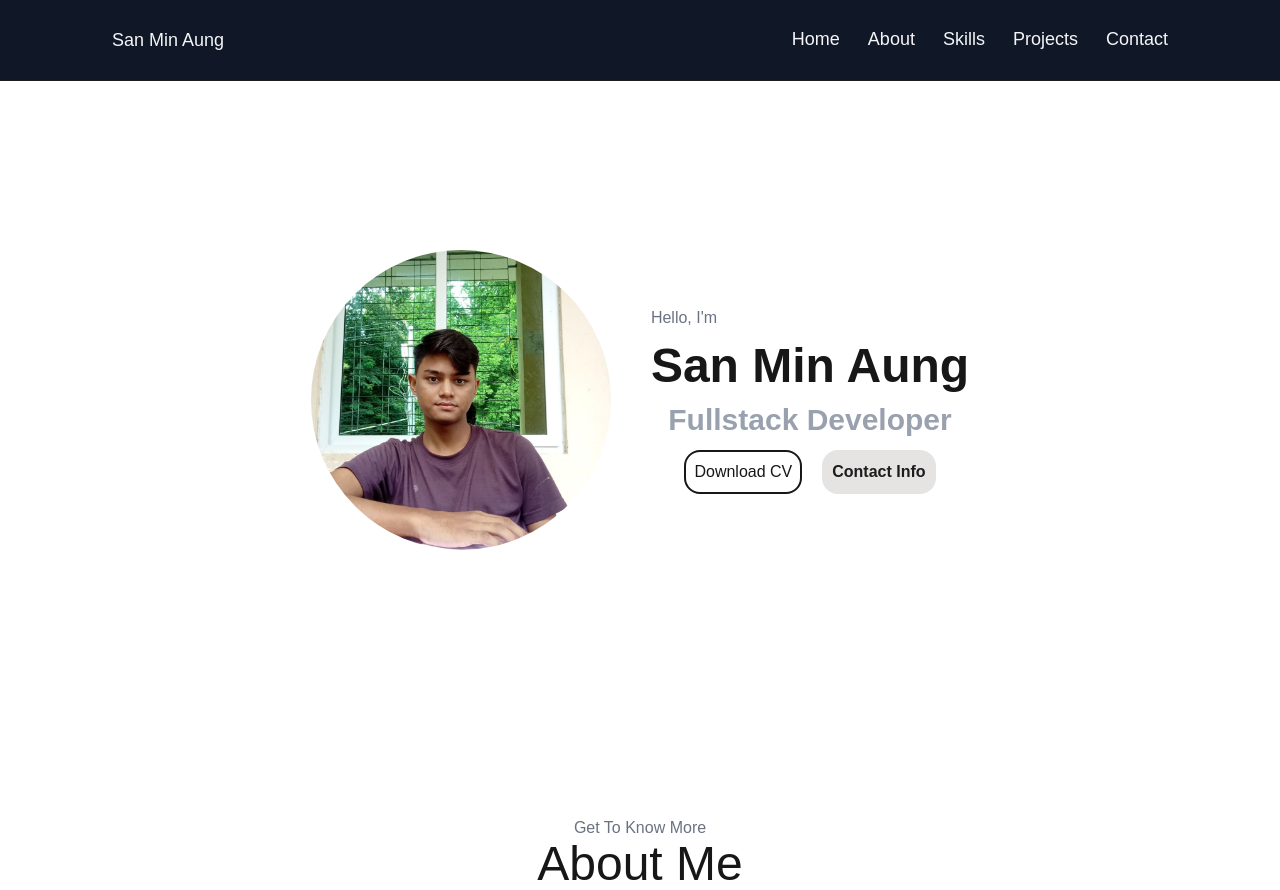
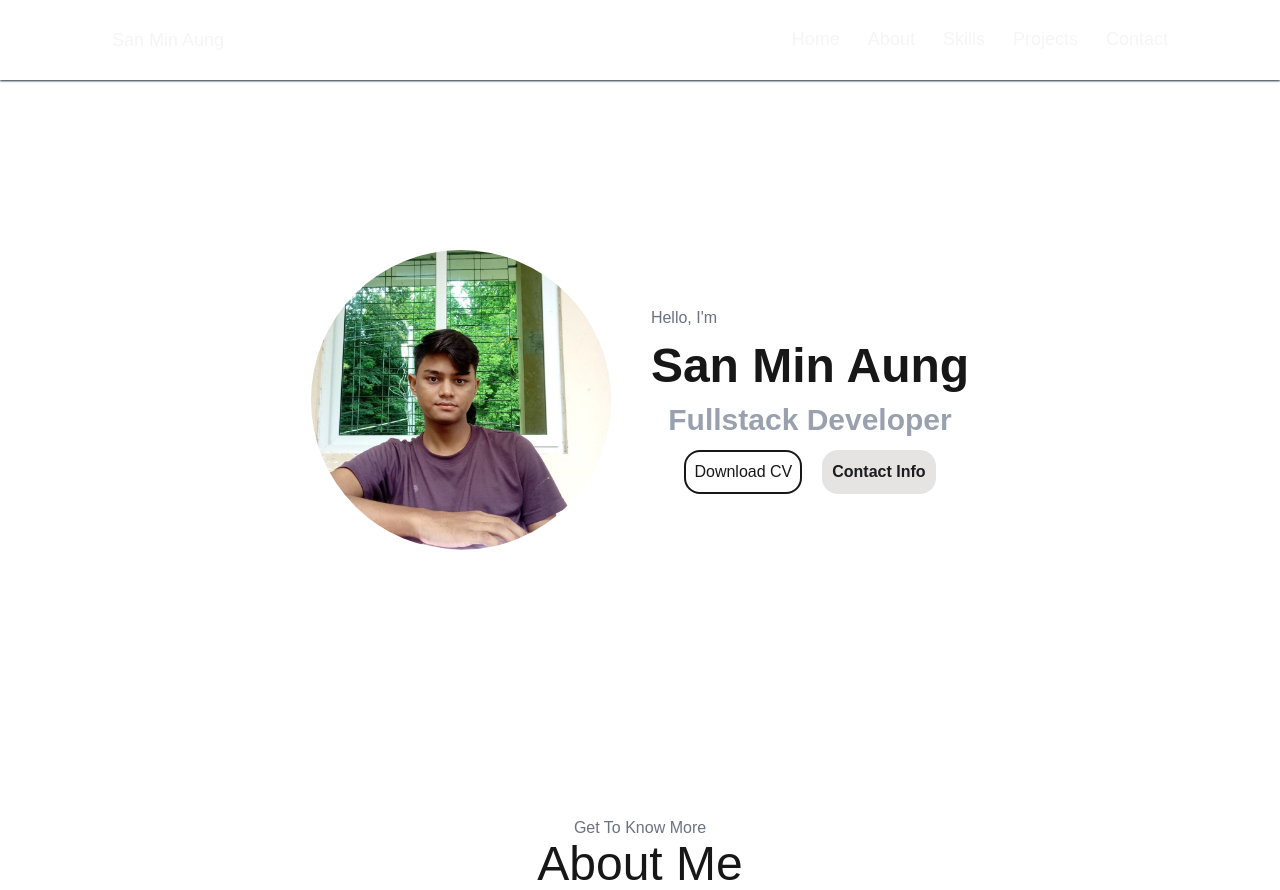
Before and after one commit to NgaMae/portfolio, a Next.js app: page / in a window 1280 px wide. Built offline with nearby package versions, Linux system fonts and the light colour scheme.

Commit message:
6.minor changes on header

```diff
--- a/src/app/ui/about.tsx
+++ b/src/app/ui/about.tsx
@@ -2,7 +2,7 @@ import React from "react";
 
 const About = () => {
   return (
-    <div className="mt-24">
+    <div className="mt-24" id="about">
       <p className="text-center text-gray-500">Get To Know More</p>
       <h1 className="text-center text-5xl">About Me</h1>
     </div>
--- a/src/app/ui/header.tsx
+++ b/src/app/ui/header.tsx
@@ -25,7 +25,7 @@ export default function Header() {
 
   return (
     <>
-      <header className="fixed w-full h-20 shadow-primary shadow-2xs left-0 top-0 px-5 content-center select-none bg-[#101828] lg:px-28">
+      <header className="fixed w-full h-20 shadow-gray-800 shadow-xs left-0 top-0 px-5 content-center select-none bg-inherit lg:px-28">
         <div className="text-text flex justify-between box-content">
           <Link href="/" className="content-center">
             <div className="text-lg">San Min Aung</div>
--- a/src/app/ui/hero.tsx
+++ b/src/app/ui/hero.tsx
@@ -3,7 +3,10 @@ import Image from "next/image";
 
 const Hero = () => {
   return (
-    <div className="mt-20 h-[80vh] flex flex-col lg:flex-row justify-center lg:space-x-10">
+    <div
+      className="mt-20 h-[80vh] flex flex-col lg:flex-row justify-center lg:space-x-10"
+      id="home"
+    >
       <div className="content-center self-center">
         <Image
           alt="profile"
```
